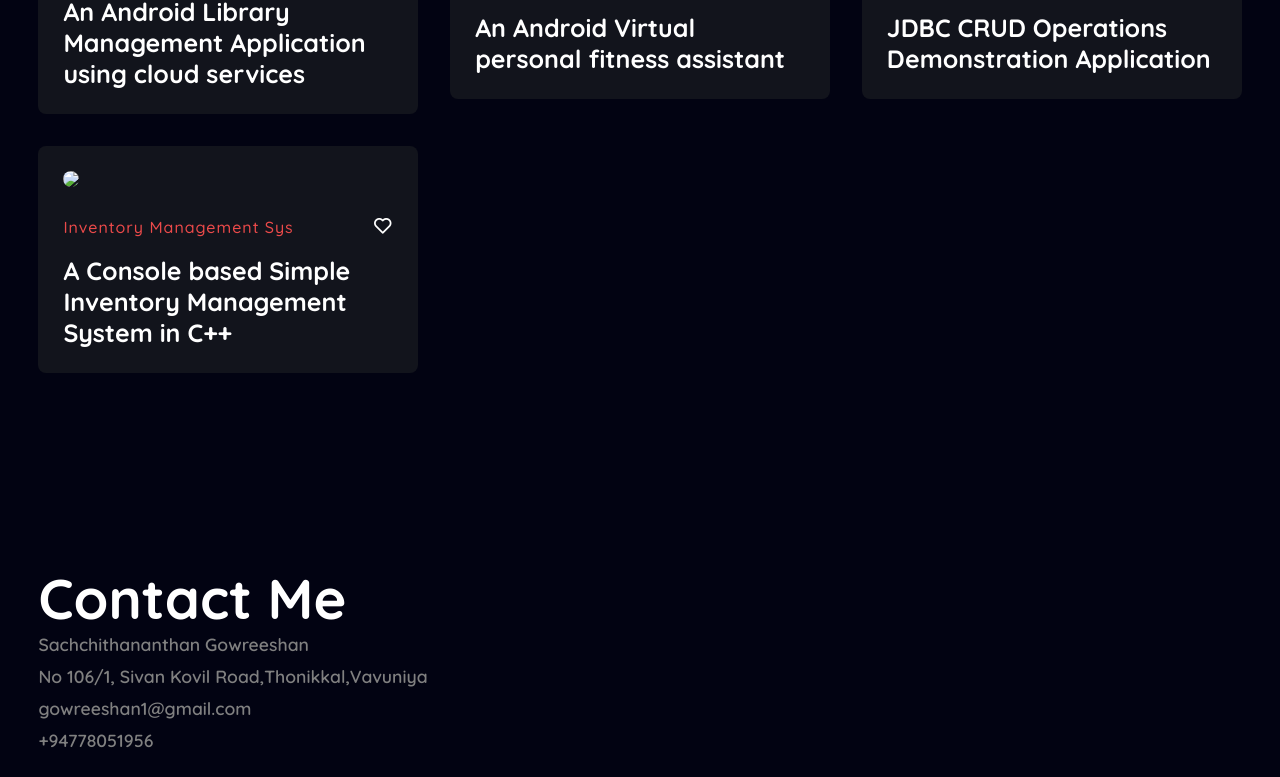
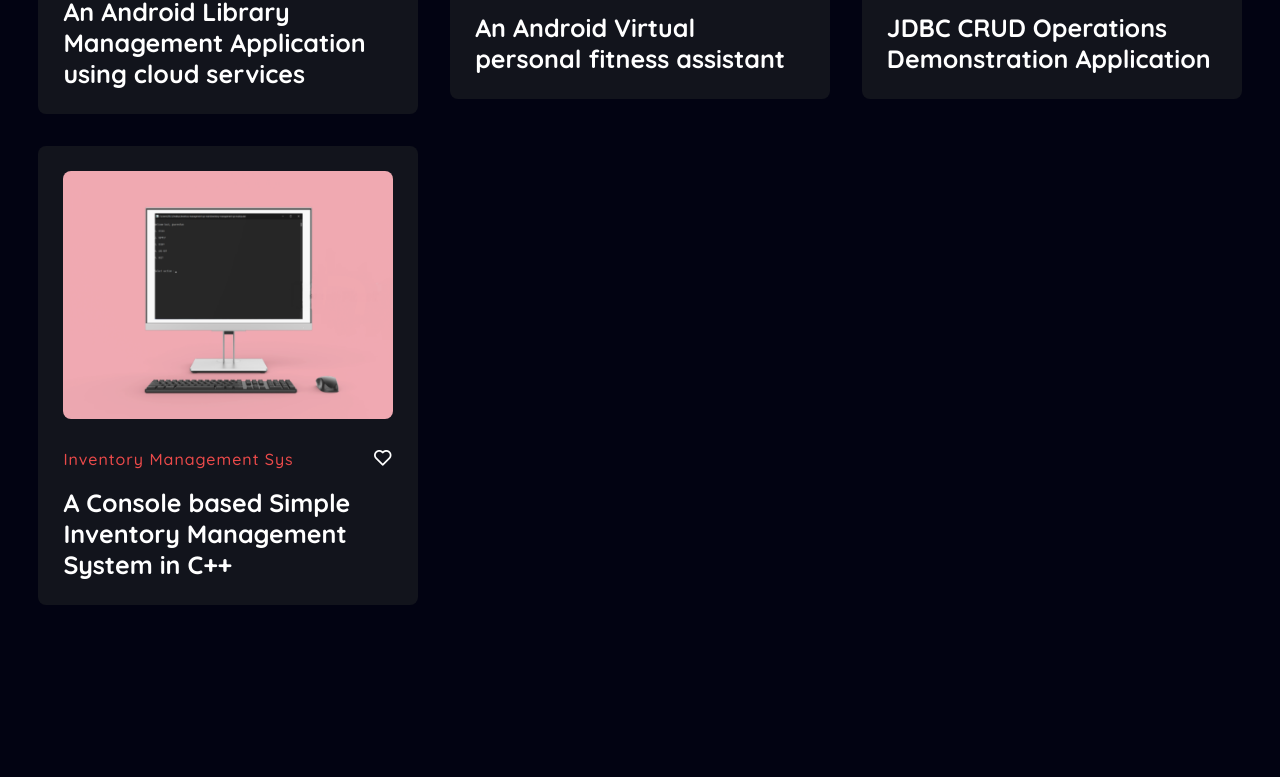
Before and after one commit to Gowreesan10/Portfolio-Gowreeshan, a plain HTML site: page index.html in a window 1280 px wide. Shown: the part 2455-3232 px from the top of the page. Drawn offline with nearby package versions, Linux system fonts and the light colour scheme.

Commit message:
Update index.html

```diff
--- a/index.html
+++ b/index.html
@@ -138,7 +138,7 @@
 			</div>
 
 			<div class="row">
-				<img src="img/console.png">
+				<img src="img/console window.png">
 				<div class="main-row">
 					<div class="row-text">
 						<h6>Inventory Management Sys </h6>
```
